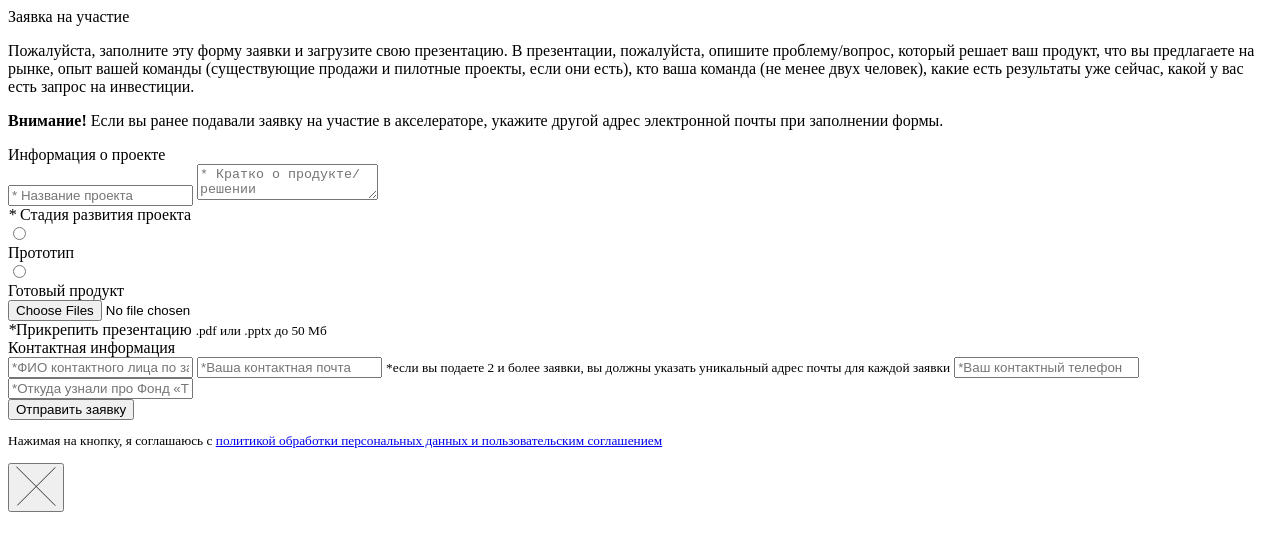
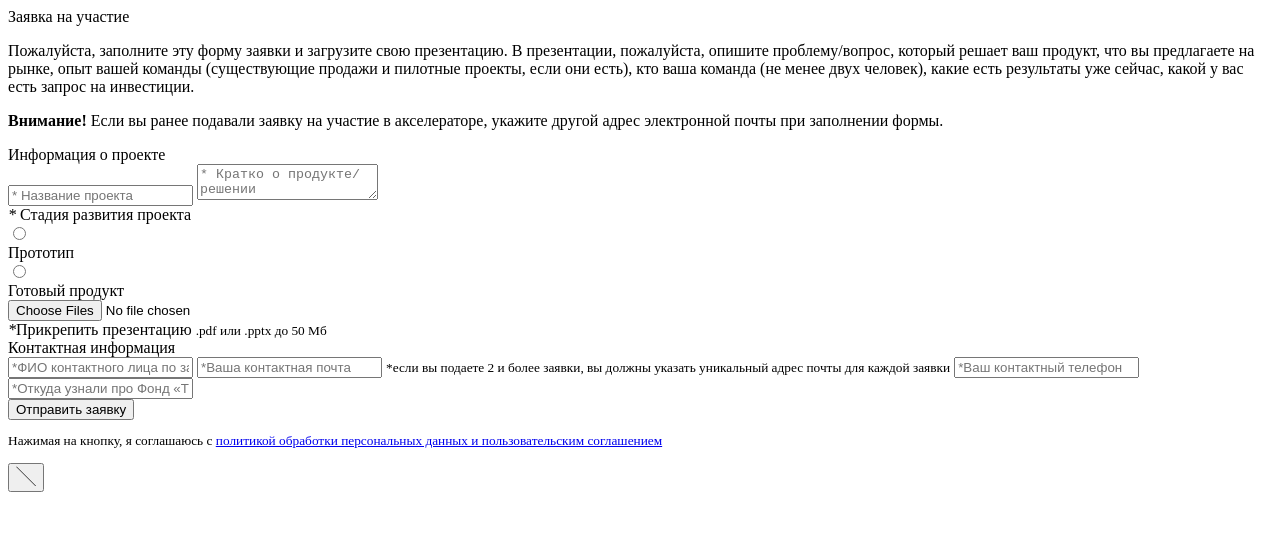
Before and after one commit to moroz69off/yumor.xyz, a plain HTML site: page projects/intertim/index.html in a window 1280 px wide. Drawn offline with Linux system fonts and the light colour scheme.

Commit message:
Update index.html

```diff
--- a/projects/intertim/index.html
+++ b/projects/intertim/index.html
@@ -77,7 +77,7 @@
       </div>
 
     </form>
-  <button class="modal_close" type="button" data-fancybox-close=""><svg width="40" height="40" viewBox="0 0 40 40" fill="none" xmlns="http://www.w3.org/2000/svg"><line x1="39.3536" y1="1.35355" x2="1.35355" y2="39.3536" stroke="#353535"></line><line x1="0.353553" y1="0.646447" x2="39.3536" y2="39.6464" stroke="#353535"></line></svg></button></div>
+  <button class="modal_close" type="button" data-fancybox-close=""><svg width="20" height="20" viewBox="0 0 20 20" fill="none" xmlns="http://www.w3.org/2000/svg"><line x1="39.3536" y1="1.35355" x2="1.35355" y2="39.3536" stroke="#353535"></line><line x1="0.353553" y1="0.646447" x2="39.3536" y2="39.6464" stroke="#353535"></line></svg></button></div>
 </div>
  </body>
 </html>
```
